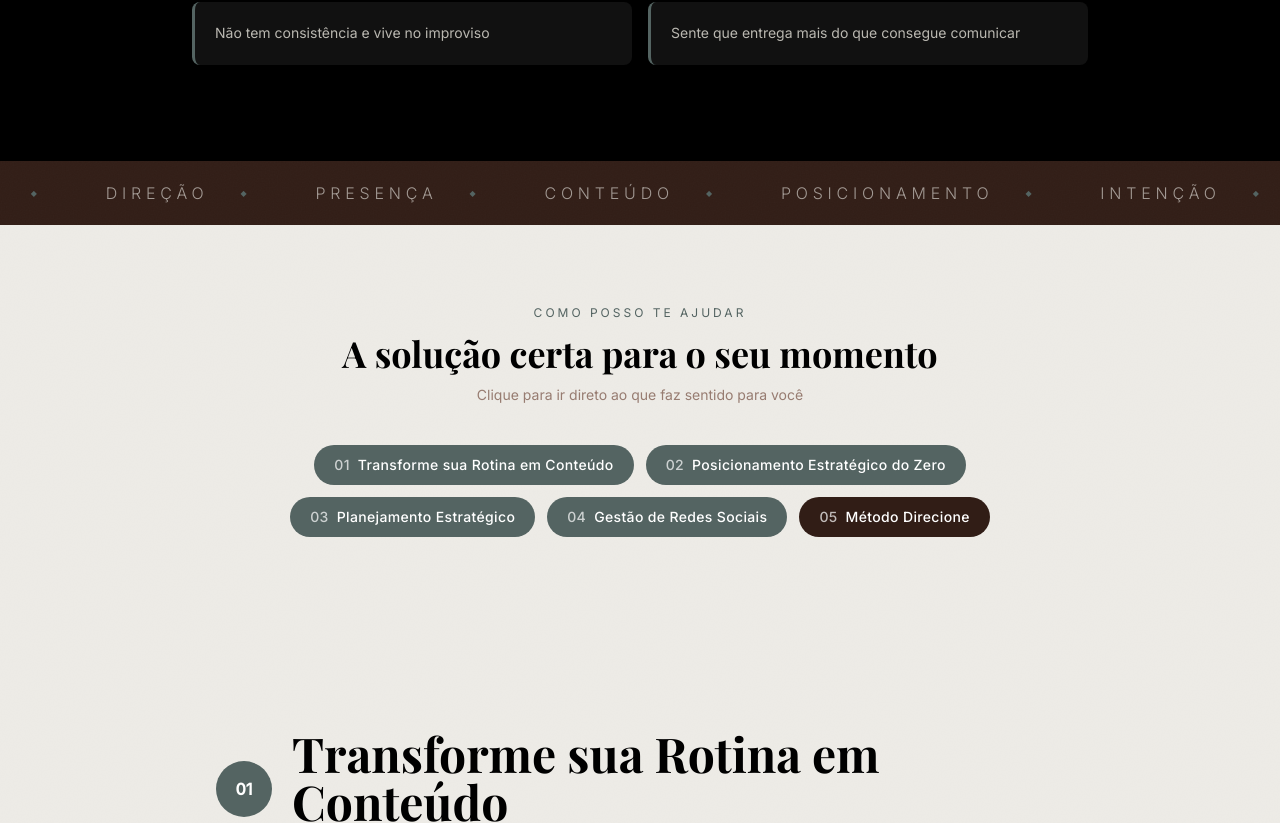
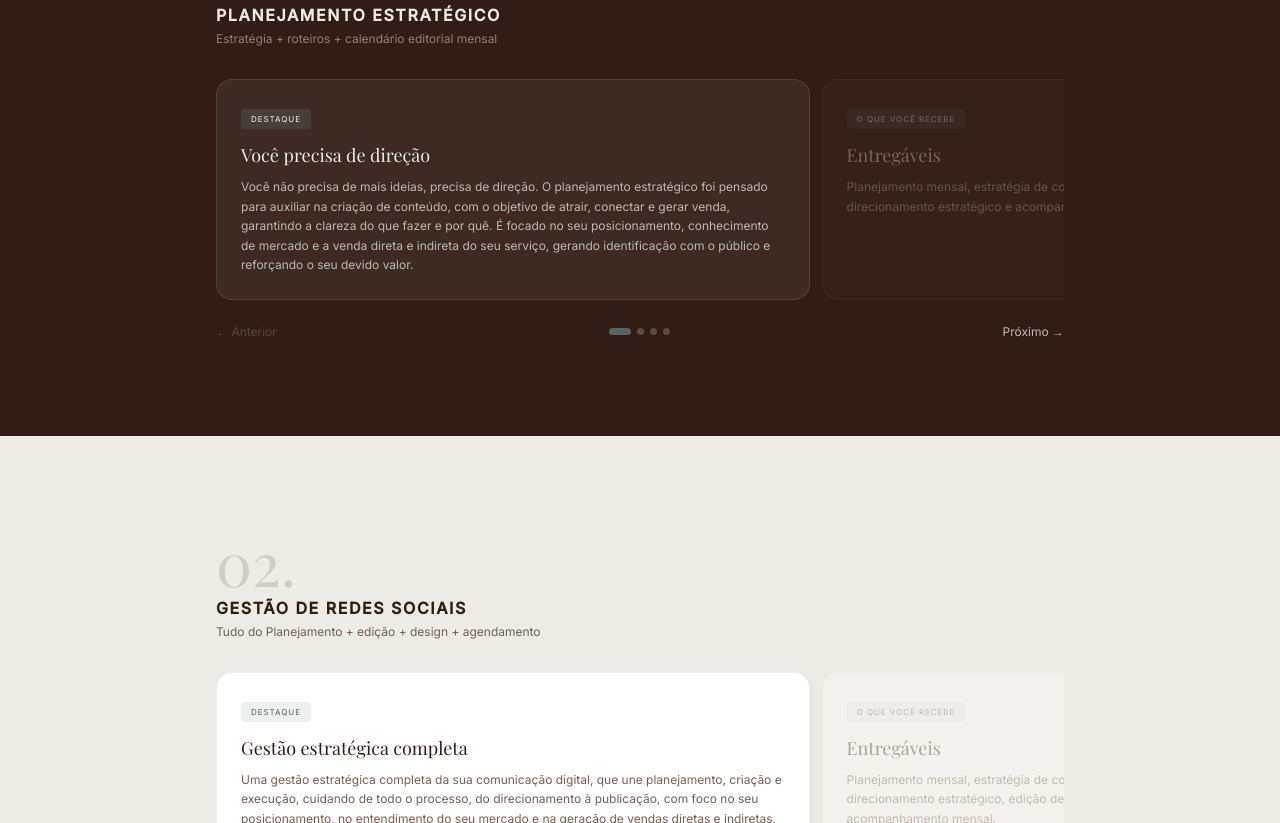
Before and after one commit to LeonardoKlaser/GabayCo, a Next.js app: page / in a window 1280 px wide. Shown: the part 1657-2480 px from the top of the page. Built offline with nearby package versions, Linux system fonts and the light colour scheme.

Commit message:
feat: restructure page with new section order

```diff
--- a/src/app/page.tsx
+++ b/src/app/page.tsx
@@ -1,26 +1,25 @@
 import Hero from "@/components/Hero";
+import ServicesGrid from "@/components/ServicesGrid";
+import ServiceCarousel from "@/components/ServiceCarousel";
+import ContentPillars from "@/components/ContentPillars";
 import AboutMe from "@/components/AboutMe";
 import PainPoints from "@/components/PainPoints";
 import Marquee from "@/components/Marquee";
-import ValueLadder from "@/components/ValueLadder";
-import ProductSection from "@/components/ProductSection";
-import DirecioneSection from "@/components/DirecioneSection";
 import CTASection from "@/components/CTASection";
 import Footer from "@/components/Footer";
-import { SERVICES } from "@/lib/constants";
+import { CAROUSEL_SERVICES } from "@/lib/constants";
 
 export default function Home() {
   return (
     <main>
       <Hero />
+      <ServicesGrid />
+      {CAROUSEL_SERVICES.map((service) => (
+        <ServiceCarousel key={service.id} service={service} />
+      ))}
+      <ContentPillars />
       <AboutMe />
       <PainPoints />
-      <Marquee />
-      <ValueLadder />
-      {SERVICES.map((service, index) => (
-        <ProductSection key={service.step} service={service} index={index} />
-      ))}
-      <DirecioneSection />
       <Marquee />
       <CTASection />
       <Footer />
```
